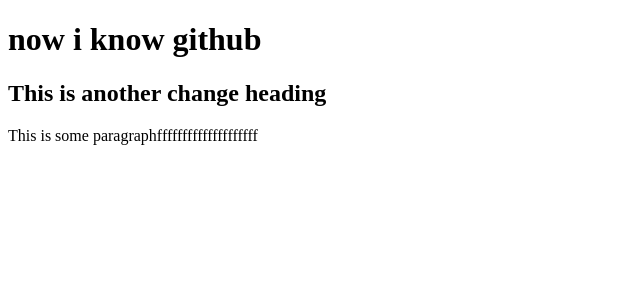
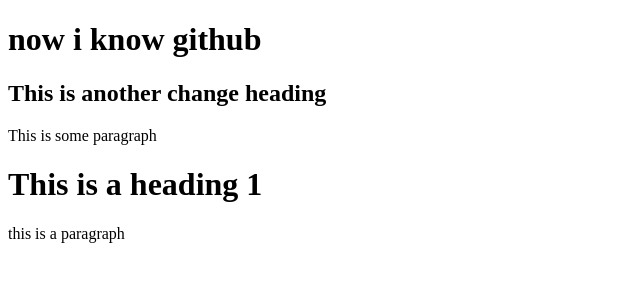
Before and after one commit to tamim005/3-5-send-small-incremental-changes-to-gihubs, a plain HTML site: page index.html in a window 1280 px wide. Shown: the whole page, without its empty margins (0-640 px from the left). Drawn offline with Linux system fonts and the light colour scheme.

```diff
--- a/index.html
+++ b/index.html
@@ -10,7 +10,9 @@
     <h1>now i know github</h1>
 
     <h2>This is another change heading </h2>
-    <p>This is some paragraphffffffffffffffffffff</p>
+    <p>This is some paragraph</p>
+    <h1>This is a heading 1</h1>
+    this is a paragraph
 
 </body>
 </html>
```
